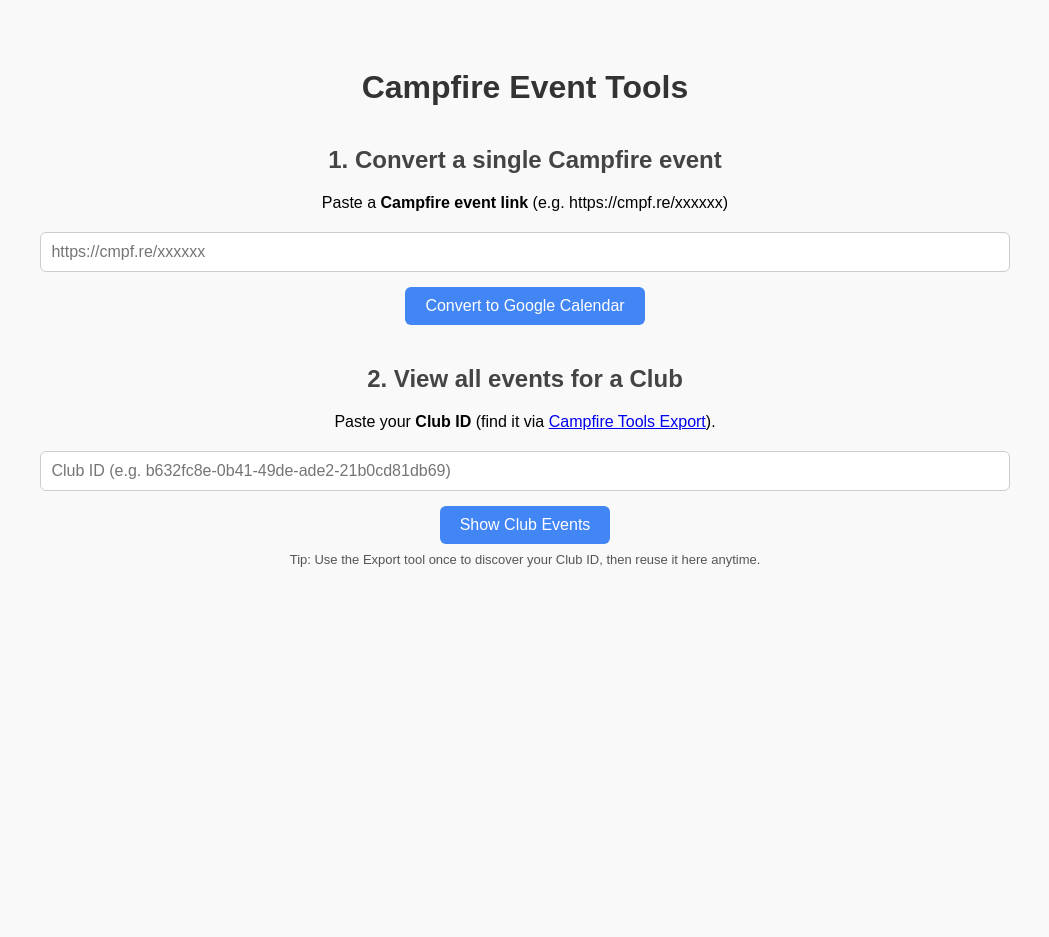
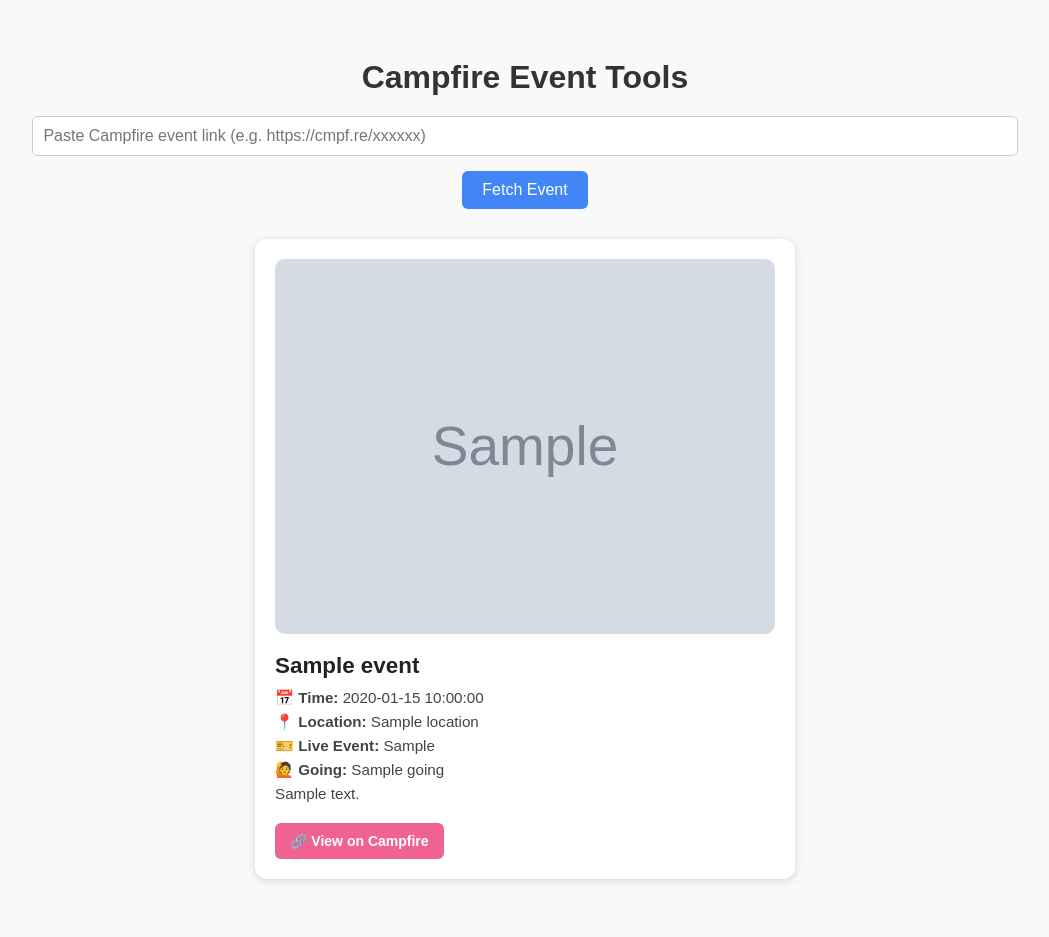
Before and after one commit to raidingdoncaster/Exeggcute-event, a Flask app: template templates/index.html in a window 1280 px wide. Shown: the whole page, without its empty margins (115-1164 px from the left). Before the commit the page ends 567 px from the top, so only its background shows below. Run offline with Flask 3, Linux system fonts and the light colour scheme; the template is opened without the code that fills it: most values are stand-ins (such as "Sample title", 1, 10 or a date in 2020); grey boxes marked "Sample" are stand-in pictures.

Commit message:
Update index.html

```diff
--- a/templates/index.html
+++ b/templates/index.html
@@ -7,12 +7,13 @@
       font-family: Arial, sans-serif;
       background: #f9f9f9;
       text-align: center;
-      padding: 40px;
+      padding: 30px;
     }
-    h1 { color: #333; }
-    h2 { margin-top: 40px; color: #444; }
+    h1 {
+      color: #333;
+      margin-bottom: 20px;
+    }
     form {
-      margin-top: 20px;
       margin-bottom: 30px;
     }
     input[type="text"] {
@@ -32,45 +33,80 @@
       border-radius: 6px;
       cursor: pointer;
     }
-    button:hover { background: #3367d6; }
-    label {
-      display: block;
+    button:hover {
+      background: #3367d6;
+    }
+    .error {
+      color: red;
       margin-top: 15px;
-      font-size: 14px;
+    }
+    /* Event card */
+    .card {
+      background: white;
+      border-radius: 12px;
+      padding: 20px;
+      max-width: 500px;
+      margin: 20px auto;
+      box-shadow: 0 2px 8px rgba(0,0,0,0.15);
+      text-align: left;
+    }
+    .card img {
+      width: 100%;
+      border-radius: 10px;
+      margin-bottom: 15px;
+    }
+    .card h2 {
+      margin: 0 0 10px;
+      font-size: 1.4em;
+      color: #222;
+    }
+    .card p {
+      margin: 6px 0;
+      font-size: 0.95em;
       color: #444;
     }
-    .error { color: red; margin-top: 15px; }
-    .note {
-      font-size: 13px;
-      color: #555;
-      margin-top: 8px;
+    .btn {
+      display: inline-block;
+      margin-top: 15px;
+      padding: 10px 15px;
+      background: #f06292;
+      color: white;
+      font-size: 14px;
+      font-weight: bold;
+      border-radius: 6px;
+      text-decoration: none;
+    }
+    .btn:hover {
+      background: #e0487d;
     }
   </style>
 </head>
 <body>
   <h1>Campfire Event Tools</h1>
 
-  <!-- Option 1: Single Event -->
-  <h2>1. Convert a single Campfire event</h2>
-  <p>Paste a <strong>Campfire event link</strong> (e.g. https://cmpf.re/xxxxxx)</p>
   <form method="POST">
-    <input type="text" name="url" placeholder="https://cmpf.re/xxxxxx" />
+    <input type="text" name="url" placeholder="Paste Campfire event link (e.g. https://cmpf.re/xxxxxx)" />
     <br>
-    <button type="submit">Convert to Google Calendar</button>
-  </form>
-
-  <!-- Option 2: Club Events -->
-  <h2>2. View all events for a Club</h2>
-  <p>Paste your <strong>Club ID</strong> (find it via <a href="https://campfire-tools.topi.wtf/export" target="_blank">Campfire Tools Export</a>).</p>
-  <form action="/club" method="GET">
-    <input type="text" name="id" placeholder="Club ID (e.g. b632fc8e-0b41-49de-ade2-21b0cd81db69)" />
-    <br>
-    <button type="submit">Show Club Events</button>
-    <p class="note">Tip: Use the Export tool once to discover your Club ID, then reuse it here anytime.</p>
+    <button type="submit">Fetch Event</button>
   </form>
 
   {% if error %}
     <div class="error">{{ error }}</div>
   {% endif %}
+
+  {% if event %}
+    <div class="card">
+      {% if event.photo %}
+        <img src="{{ event.photo }}" alt="Event photo">
+      {% endif %}
+      <h2>{{ event.title }}</h2>
+      <p><strong>📅 Time:</strong> {{ event.time_fmt }}</p>
+      <p><strong>📍 Location:</strong> {{ event.location }}</p>
+      <p><strong>🎫 Live Event:</strong> {{ event.live_event }}</p>
+      <p><strong>🙋 Going:</strong> {{ event.going }}</p>
+      <p>{{ event.description }}</p>
+      <a class="btn" href="{{ event.url }}" target="_blank">🔗 View on Campfire</a>
+    </div>
+  {% endif %}
 </body>
 </html>
```
